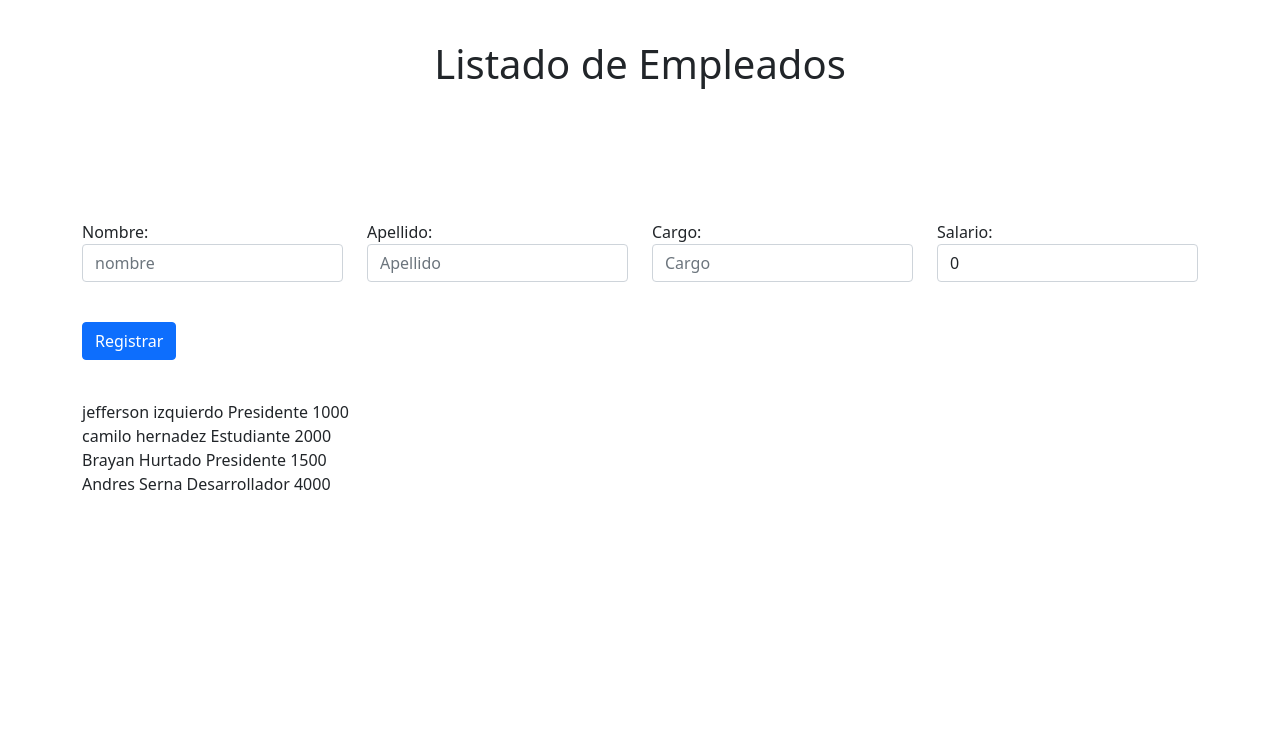
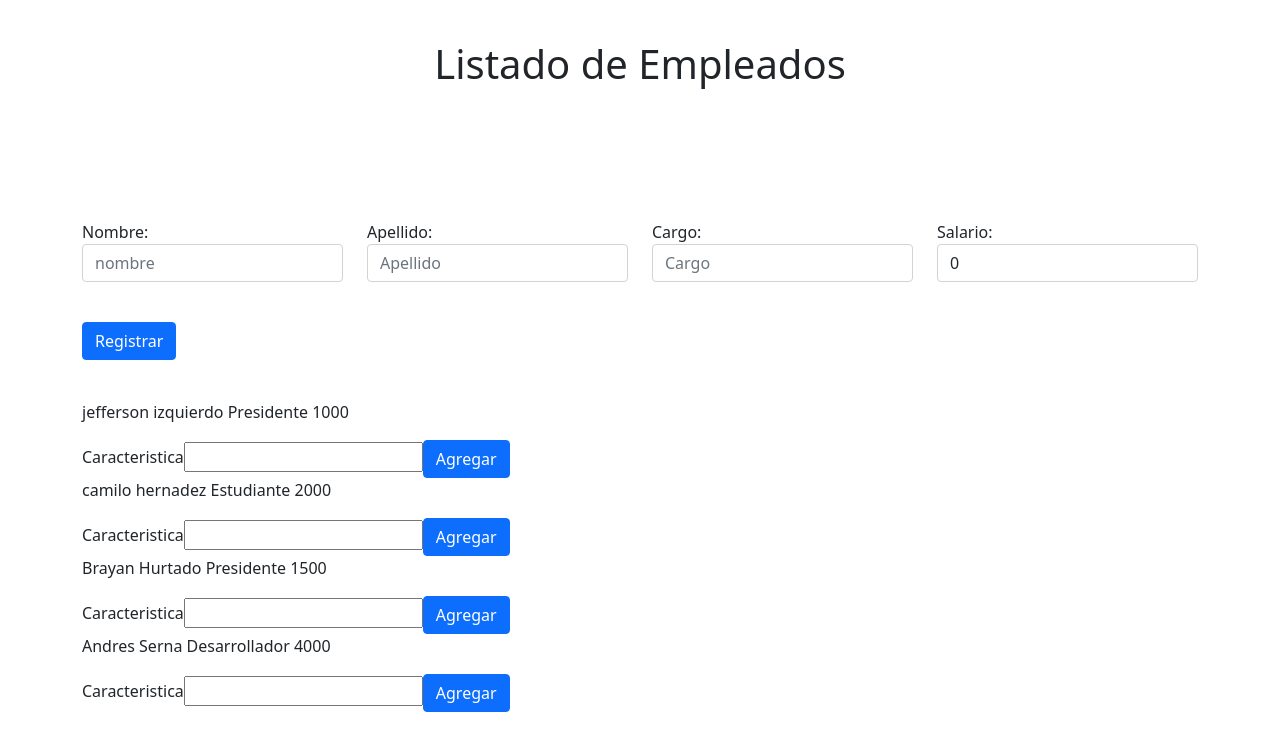
Before and after one commit to jeffersonizquierdo/EmpleadosA, an Angular app: page / in a window 1280 px wide. Shown: the top 750 px of the page. Built offline with nearby package versions, Linux system fonts and the light colour scheme.

Commit message:
comunicacion de hijo a padre

```diff
--- a/src/app/app.component.ts
+++ b/src/app/app.component.ts
@@ -9,20 +9,11 @@ import { Component } from '@angular/core';
 export class AppComponent {
   title = 'Listado de Empleados';
 
-  empleados:Empleado[] = [
+  cuadroNombre:string = '';
+  cuadorApellido:string = '';
+  cuadroCargo:string = '';
+  cuadroSalario:number = 0;
 
-  new Empleado ("jefferson", "izquierdo", "Presidente", 1000),
-  new Empleado ("camilo", "hernadez", "Estudiante", 2000),
-  new Empleado ("Brayan", "Hurtado", "Presidente", 1500),
-  new Empleado ("Andres", "Serna", "Desarrollador", 4000)
-
-];
-
-
-cuadroNombre:string = '';
-cuadorApellido:string = '';
-cuadroCargo:string = '';
-cuadroSalario:number = 0;
 
   agregarEmpleado (){
 
@@ -31,5 +22,14 @@ cuadroSalario:number = 0;
 
   }
 
+  empleados:Empleado[] = [
+
+    new Empleado ("jefferson", "izquierdo", "Presidente", 1000),
+    new Empleado ("camilo", "hernadez", "Estudiante", 2000),
+    new Empleado ("Brayan", "Hurtado", "Presidente", 1500),
+    new Empleado ("Andres", "Serna", "Desarrollador", 4000)
+
+  ];
+
 
 }
--- a/src/app/app.module.ts
+++ b/src/app/app.module.ts
@@ -4,11 +4,13 @@ import { BrowserModule } from '@angular/platform-browser';
 
 import { AppComponent } from './app.component';
 import { EmpleadoHijoComponent } from './empleado-hijo/empleado-hijo.component';
+import { CrtcsEmpleadoComponent } from './crtcs-empleado/crtcs-empleado.component';
 
 @NgModule({
   declarations: [
     AppComponent,
-    EmpleadoHijoComponent
+    EmpleadoHijoComponent,
+    CrtcsEmpleadoComponent
   ],
   imports: [
     BrowserModule,
--- /dev/null
+++ b/src/app/crtcs-empleado/crtcs-empleado.component.html
@@ -0,0 +1,3 @@
+<label for="">Caracteristica</label>
+<input type="text" id="" #newCrtc>
+<button (click)="agregarCrtc(newCrtc.value)" class="btn btn-primary" >Agregar</button>
--- /dev/null
+++ b/src/app/crtcs-empleado/crtcs-empleado.component.ts
@@ -0,0 +1,21 @@
+import { Component, EventEmitter, OnInit, Output } from '@angular/core';
+
+@Component({
+  selector: 'app-crtcs-empleado',
+  templateUrl: './crtcs-empleado.component.html',
+  styleUrls: ['./crtcs-empleado.component.css']
+})
+export class CrtcsEmpleadoComponent implements OnInit {
+
+  @Output() crtcEmpleado = new EventEmitter<string>();
+
+  constructor() { }
+
+  ngOnInit(): void {
+  }
+
+  agregarCrtc(value:string){
+    this.crtcEmpleado.emit(value)
+  }
+
+}
--- a/src/app/empleado-hijo/empleado-hijo.component.html
+++ b/src/app/empleado-hijo/empleado-hijo.component.html
@@ -3,7 +3,15 @@
       <div class="col" >
         <div >
           {{empleadoDeLista.nombre}} {{empleadoDeLista.apellido}} {{empleadoDeLista.cargo}} {{empleadoDeLista.salario}}
+          <ul style="list-style: none;" >
+            <li *ngFor="let caracteristica of arrayCrtcs" >{{caracteristica}}</li>
+          </ul>
         </div>
+
+        <app-crtcs-empleado (crtcEmpleado)="agregarCaracteristica($event)"></app-crtcs-empleado >
+
+
+
       </div>
     </div>
   </div>
--- a/src/app/empleado-hijo/empleado-hijo.component.ts
+++ b/src/app/empleado-hijo/empleado-hijo.component.ts
@@ -16,4 +16,34 @@ export class EmpleadoHijoComponent implements OnInit {
   @Input() empleadoDeLista:Empleado;
   @Input() indice: number;
 
+  empleados:Empleado[] = [
+
+    new Empleado ("jefferson", "izquierdo", "Presidente", 1000),
+    new Empleado ("camilo", "hernadez", "Estudiante", 2000),
+    new Empleado ("Brayan", "Hurtado", "Presidente", 1500),
+    new Empleado ("Andres", "Serna", "Desarrollador", 4000)
+
+  ];
+
+
+  cuadroNombre:string = '';
+  cuadorApellido:string = '';
+  cuadroCargo:string = '';
+  cuadroSalario:number = 0;
+
+    agregarEmpleado (){
+
+      let miEmpleado = new Empleado(this.cuadroNombre, this.cuadorApellido, this.cuadroCargo, this.cuadroSalario);
+      this.empleados.push(miEmpleado);
+
+    }
+
+  arrayCrtcs = ['']
+
+  agregarCaracteristica (nuevaCrtc:string){
+
+    this.arrayCrtcs.push(nuevaCrtc)
+
+  }
+
 }
```
Also changed, not shown: src/app/crtcs-empleado/crtcs-empleado.component.css (added), 1 other file (tests, documents, lock files or other folders).
